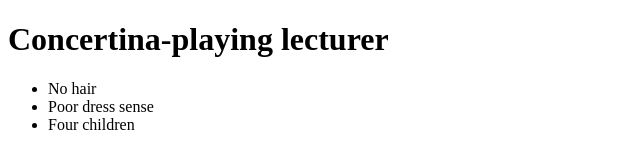
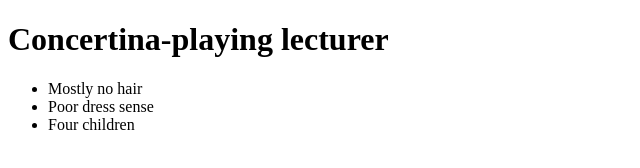
Before and after one commit to stevenaeola/Prog1920, a plain HTML site: page Friday/index.html in a window 1280 px wide. Shown: the full height of the page, 0-640 px from the left. Drawn offline with Linux system fonts and the light colour scheme.

Commit message:
The plain truth closes #1

```diff
--- a/Friday/index.html
+++ b/Friday/index.html
@@ -9,7 +9,7 @@
     <h1>Concertina-playing lecturer</h1>
 
     <ul>
-      <li>No hair</li>
+      <li>Mostly no hair</li>
       <li>Poor dress sense</li>
       <li>Four children</li>
     </ul>
```
